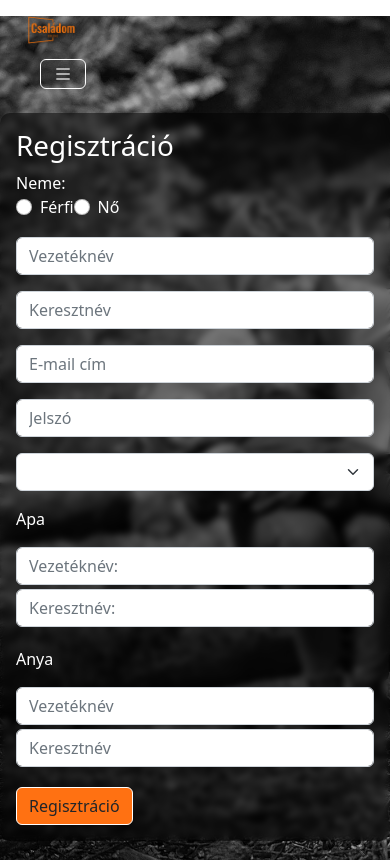
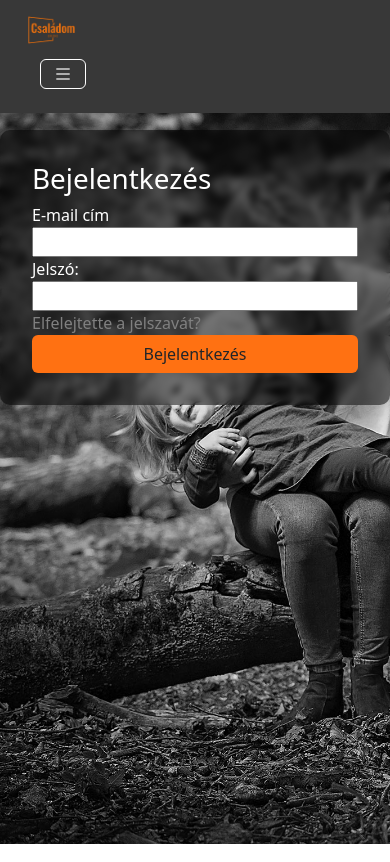
Before and after one commit to beretkag/Csaladom-Emleke, a Vue app in the folder Csaladom-Emleke/: page / in a window 390 px wide. Shown: the top 862 px of the page. Built offline with nearby package versions, Linux system fonts and the light colour scheme.

Commit message:
index háttér igazítés, főoldal reszponzivitás helyreállítás, navigációs menü

```diff
--- a/Csaladom-Emleke/src/components/alertMsg.vue
+++ b/Csaladom-Emleke/src/components/alertMsg.vue
@@ -4,7 +4,7 @@
         <div class="modal-dialog">
             <div class="modal-content">
                 <div class="modal-header">
-                    <h5 class="modal-title">Modal title</h5>
+                    <h5 class="modal-title">{{ title }}</h5>
                     <button type="button" class="btn-close" @click="OpenCloseFunction()" aria-label="Close"></button>
                 </div>
                 <div class="modal-body">
@@ -24,17 +24,23 @@ export default {
     name:'alertMSg',
     props:{
         variant: String,
-        text: String
     },
     data(){
         return{
-            OpenClose: false
+            OpenClose: false,
+            text: "modal message",
+            title: "modal title"
         }
     },
     methods:{
         OpenCloseFunction(){
             this.OpenClose = !this.OpenClose;
+        },
+        SetText(text, title){
+            this.text = text;
+            this.title = title;
         }
+
     }
 }
 
--- a/Csaladom-Emleke/src/components/contacts.vue
+++ b/Csaladom-Emleke/src/components/contacts.vue
@@ -31,7 +31,7 @@
 </template>
 <script>
 </script>
-<style>
+<style scoped>
 .contacts{
     margin-top: 3%;
     display: flex;
--- a/Csaladom-Emleke/src/components/login.vue
+++ b/Csaladom-Emleke/src/components/login.vue
@@ -14,7 +14,7 @@
    </div>
 </template>
 
-<style>
+<style scoped>
   #forgotpass{
     text-decoration: none ;
     color: grey;
--- a/Csaladom-Emleke/src/components/menu.vue
+++ b/Csaladom-Emleke/src/components/menu.vue
@@ -1,5 +1,5 @@
 <template>
-<div class="row m-3">
+<div class="row p-3 navBar">
   <div class="col-lg-2 col-sm-12 logodiv">
     <img src="../assets/logopng.png" class="logo" alt="Családomemléke logó">
   </div>
@@ -38,10 +38,15 @@
 import { RouterLink, RouterView } from 'vue-router'
 </script>
 
-<style>
+<style scoped>
 .logo{
   width: 12vw;
 }
+
+.navBar{
+  margin: 0 0 2vh 0 !important;
+}
+
 
 button{
   border: 1px solid white !important;
@@ -50,7 +55,7 @@ i{
   color: white;
 }
 nav{
-  margin-top: 2%;
+  margin: 2% 0 0 0 !important;
 }
   nav a{
     text-decoration: none !important;
@@ -82,6 +87,12 @@ nav{
   justify-content: space-around;
   }
 
+  @media only screen and (max-width: 991px) {
+    .navBar{
+      background-color: rgb(56, 56, 56);
+    }
+}
+
 @keyframes spring {
   15% {
     -webkit-transform-origin: center center;
--- a/Csaladom-Emleke/src/components/registration.vue
+++ b/Csaladom-Emleke/src/components/registration.vue
@@ -2,20 +2,19 @@
   <h1>
       Regisztráció
   </h1>
-  <p>Neme:
     <div class="d-flex justify-content-start">
-      <div class="form-check">
+      <p>Neme:</p>
+      <div class="form-check m-2">
         <input class="form-check-input" type="radio" name="inlineRadioOptions" value="Férfi" v-model="newUser.gender">
         <label class="form-check-label" for="inlineRadio1">Férfi</label>
       </div>
-      <div class="form-check">
+      <div class="form-check m-2">
           <input class="form-check-input" type="radio" name="inlineRadioOptions" value="Nő" v-model="newUser.gender">
           <label class="form-check-label" for="inlineRadio2">Nő</label>
       </div>
     </div>
-  </p>
   <div class="mb-3">
-    <input type="text" placeholder="Vezetéknév" class="form-control" v-model="newUser.surName">
+    <input type="text" placeholder="Vezetéknév" class="form-control" v-model="newUser.lastName">
   </div>
   <div class="mb-3">
     <input type="text" placeholder="Keresztnév" class="form-control" v-model="newUser.firstName">
@@ -32,23 +31,23 @@
   <div class="row mb-3">
     <p>Apa</p>
     <div class="col-sm-12 col-lg-6 mb-1">
-    <input type="text" placeholder="Vezetéknév:" class="form-control">
+    <input type="text" placeholder="Vezetéknév:" class="form-control" v-model="newUser.fatherLastName">
   </div>
   <div class="col mb-1">
-    <input type="text" placeholder="Keresztnév:" class="form-control">
+    <input type="text" placeholder="Keresztnév:" class="form-control" v-model="newUser.fatherFirstName">
   </div>
   </div>
   <div class="row mb-3">
     <p>Anya</p>
     <div class="col-sm-12 col-lg-6 mb-1">
-      <input type="text" placeholder="Vezetéknév" class="form-control">
+      <input type="text" placeholder="Vezetéknév" class="form-control" v-model="newUser.motherLastName">
     </div>
     <div class="col mb-1">
-      <input type="text" placeholder="Keresztnév" class="form-control">
+      <input type="text" placeholder="Keresztnév" class="form-control" v-model="newUser.motherFirstName">
     </div>
   </div>
-  <div>
-    <button id="loginbutton" class="btn" @click="Registration()">
+  <div class="d-flex justify-content-around">
+    <button id="regbutton" class="btn" @click="Registration()">
         Regisztráció
     </button>
   </div>
@@ -74,19 +73,20 @@ export default {
       let value = this.newUser.email;
       let field = "email"
       let data = {
-        Nev: this.newUser.firstName + " " + this.newUser.surName,
+        Nev: this.newUser.firstName + " " + this.newUser.lastName,
         Jelszo: this.newUser.password,
         email: this.newUser.email,
         jogosultsag: 1
       }
 
+      this.$parent.$refs.msg.SetText("Ezzel az e-mail címmel már regisztráltak", "Hibás bemeneti adatok!");
       this.$parent.$refs.msg.OpenCloseFunction();
       return;
 
       axios.get(this.baseURL + "/" + table + "/" + field + "/" + value)
         .then((res)=>{
           if (res.data.length > 0) {
-            this.$parent.messageText = "újabb"
+            this.$parent.$refs.msg.SetText("Ezzel az e-mail címmel már regisztráltak", "Hibás bemeneti adatok!");
             this.$parent.$refs.msg.OpenCloseFunction();
           }
           else{
@@ -96,7 +96,7 @@ export default {
                 let csaladfa = {
                   felhasznaloID: res.data.insertId,
                   alapertelmezett: true,
-                  Nev: this.newUser.firstName + " " + this.newUser.surName
+                  Nev: this.newUser.firstName + " " + this.newUser.lastName
                 }
                 axios.post(this.baseURL + "/" + table, csaladfa)
                   .then((res)=>{
@@ -104,7 +104,7 @@ export default {
                     let csaladtag = {
                       csaladfaID: res.data.insertId,
                       alapertelmezett: true,
-                      Nev: this.newUser.firstName + " " + this.newUser.surName,
+                      Nev: this.newUser.firstName + " " + this.newUser.lastName,
                       szulido: this.newUser.szulido,
                       Nem: this.newUser.gender
                     }
@@ -120,3 +120,9 @@ export default {
   }
 }
 </script>
+
+<style scoped>
+      #regbutton{
+      background-color: #ff7112;
+  }
+</style>
--- a/Csaladom-Emleke/src/views/Index.vue
+++ b/Csaladom-Emleke/src/views/Index.vue
@@ -11,9 +11,9 @@
   <main>
     <navmenu />
     <div class="row m-0">
-      <div class="col-lg-7 col-md-6 col-sm-12"></div>
-      <div class="col-lg-4 col-md  window p-3">
-        <Registration />
+      <div class="col-lg-7 col-md col-sm-12"></div>
+      <div class="col-lg-4 col-md-6 window p-3">
+        <Login />
       </div>
       <div class="col-lg col-md col-sm"></div>
     </div>
@@ -23,7 +23,7 @@
     <HowToStart />
   </div>
   <div>
-    <alertMsg variant="secondary" :text="messageText" ref='msg'/>
+    <alertMsg variant="secondary" ref='msg'/>
   </div>
 </template>
 
@@ -33,16 +33,6 @@
     name:'Index',
     components:{
       alertMsg,
-    },
-    data(){
-      return{
-        messageText: "Nem megfelelő adatok!",
-      }
-    },
-    methods:{
-      Registration(){
-        this.$refs.msg.OpenCloseFunction();
-      },
     }
   }
 </script>
@@ -57,18 +47,18 @@
 }
 
 main{
+  padding: 0;
   color: white;
   background-image: url('../assets/valamihatter.jpg');
   background-repeat: no-repeat;
   background-attachment: scroll;
-  background-size:contain;
   background-size: cover;
   scroll-behavior: smooth;
-  height: 100vh;
+  padding-bottom: 8vh;
+  min-height: 100vh;
 }
 .window{
   backdrop-filter: blur(3px);
-  position: relative;
   color: white;
   background-color: rgba(0, 0, 0, 0.5);
   border-radius: 10px;
```
